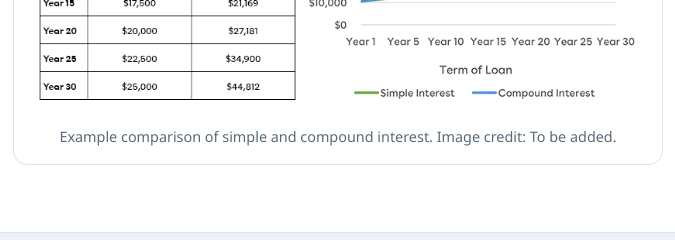
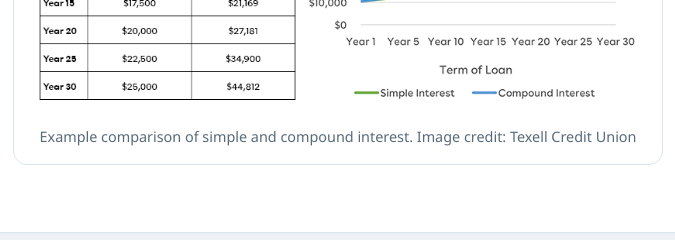
Before and after one commit to siguenzadp/Final-Project, a plain HTML site: page interest-rates.html in a window 1280 px wide. Shown: the part 5380-5620 px from the top of the page, 302-977 px from the left. Drawn offline with Linux system fonts and the light colour scheme.

Commit message:
Added credits

```diff
--- a/interest-rates.html
+++ b/interest-rates.html
@@ -225,7 +225,7 @@
 
             <figure>
                 <img src="interest chart.jpg" alt="Chart comparing simple interest and compound interest over time" width="400">
-                <figcaption>Example comparison of simple and compound interest. Image credit: To be added.</figcaption>
+                <figcaption>Example comparison of simple and compound interest. Image credit: Texell Credit Union</figcaption>
             </figure>
         </section>
 
```
